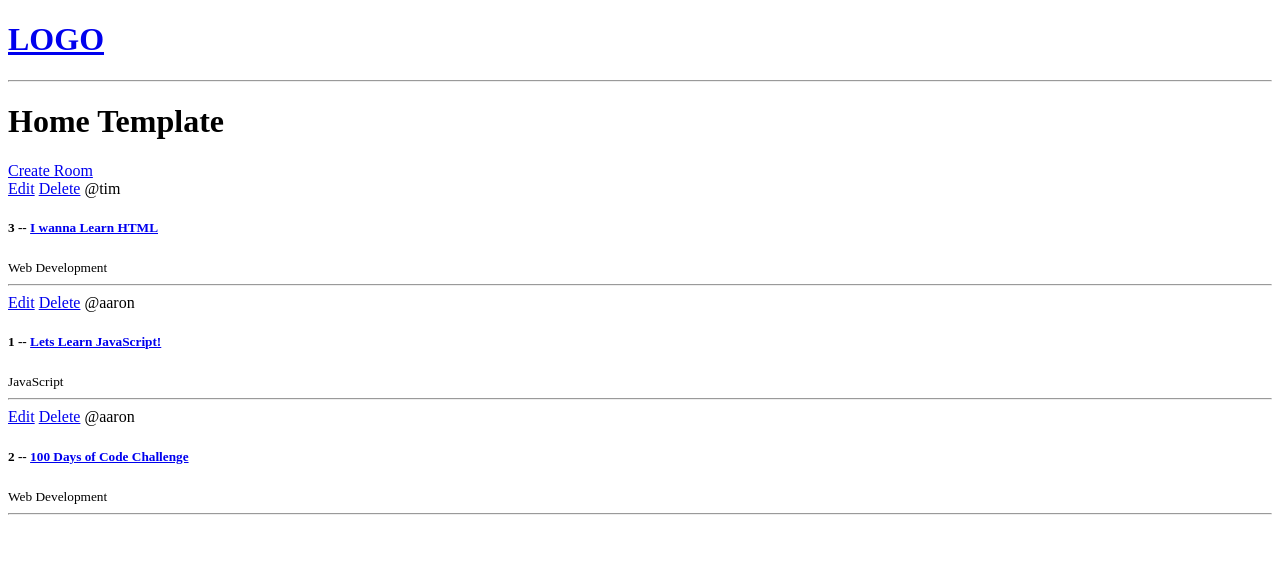
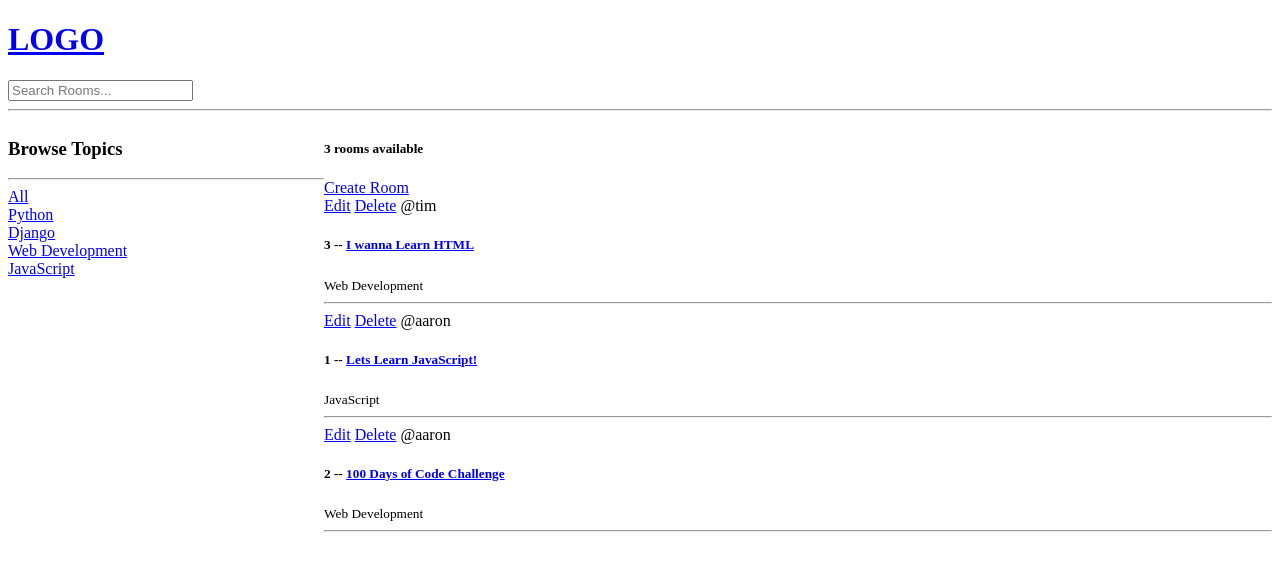
Before and after one commit to aaronmug/studybud, a Django app: page / in a window 1280 px wide. Shown: the top 571 px of the page. Run offline with Django 4.2, Linux system fonts and the light colour scheme; data comes from the database, SQL or seed files in the repository.

Commit message:
Search Commit

```diff
--- a/studybud/base/templates/base/home.html
+++ b/studybud/base/templates/base/home.html
@@ -2,10 +2,33 @@
 
 {% block content %}
 
-<h1>Home Template</h1>
+<style>
+    .home-container{
+        display: grid;
+        grid-template-columns: 1fr 3fr;
+    }
+</style>
+
+<div class="home-container">
 
     <div>
+        <h3>Browse Topics</h3>
+        <hr>
 
+        <div>
+            <a href="{% url 'home' %}">All</a>
+        </div>
+
+        {% for topic in topics %}
+        <div>
+            <a href="{% url 'home' %}?q={{topic.name}}">{{topic.name}}</a>
+        </div>
+
+        {% endfor %}
+    </div>
+
+    <div>
+        <h5>{{room_count}} rooms available</h5>
         <a href="{% url 'create-room'%}">Create Room</a>
         <div>
             {% for room in rooms %}
@@ -21,4 +44,7 @@
         </div>
     </div>
 
+
+</div>
+
 {% endblock content %}
--- a/studybud/base/views.py
+++ b/studybud/base/views.py
@@ -1,6 +1,7 @@
 from django.shortcuts import render, redirect
+from django.db.models import Q
 from django.http import HttpResponse
-from .models import Room
+from .models import Room, Topic
 from .forms import RoomForm
 
 # Create your views here.
@@ -12,8 +13,18 @@ from .forms import RoomForm
 # ]
 
 def home(request):
-    rooms = Room.objects.all()
-    context =  {'rooms': rooms}
+    q = request.GET.get('q') if request.GET.get('q') != None else ''
+
+    rooms = Room.objects.filter(
+        Q(topic__name__icontains=q) |
+        Q(name__icontains=q) |
+        Q(description__icontains=q)
+        )
+
+    topics = Topic.objects.all()
+    room_count = rooms.count()
+
+    context =  {'rooms': rooms, 'topics': topics, 'room_count': room_count}
     return render(request, 'base/home.html', context)
 
 def room(request, pk):
--- a/studybud/templates/navbar.html
+++ b/studybud/templates/navbar.html
@@ -2,4 +2,8 @@
     <h1>LOGO</h1>
 </a>
 
+<form action="{% url 'home' %}" method="GET">
+    <input type="text" name="q" placeholder="Search Rooms..."/>
+</form>
+
 <hr>
```
Lines whose indentation alone changed are shown as unchanged.
